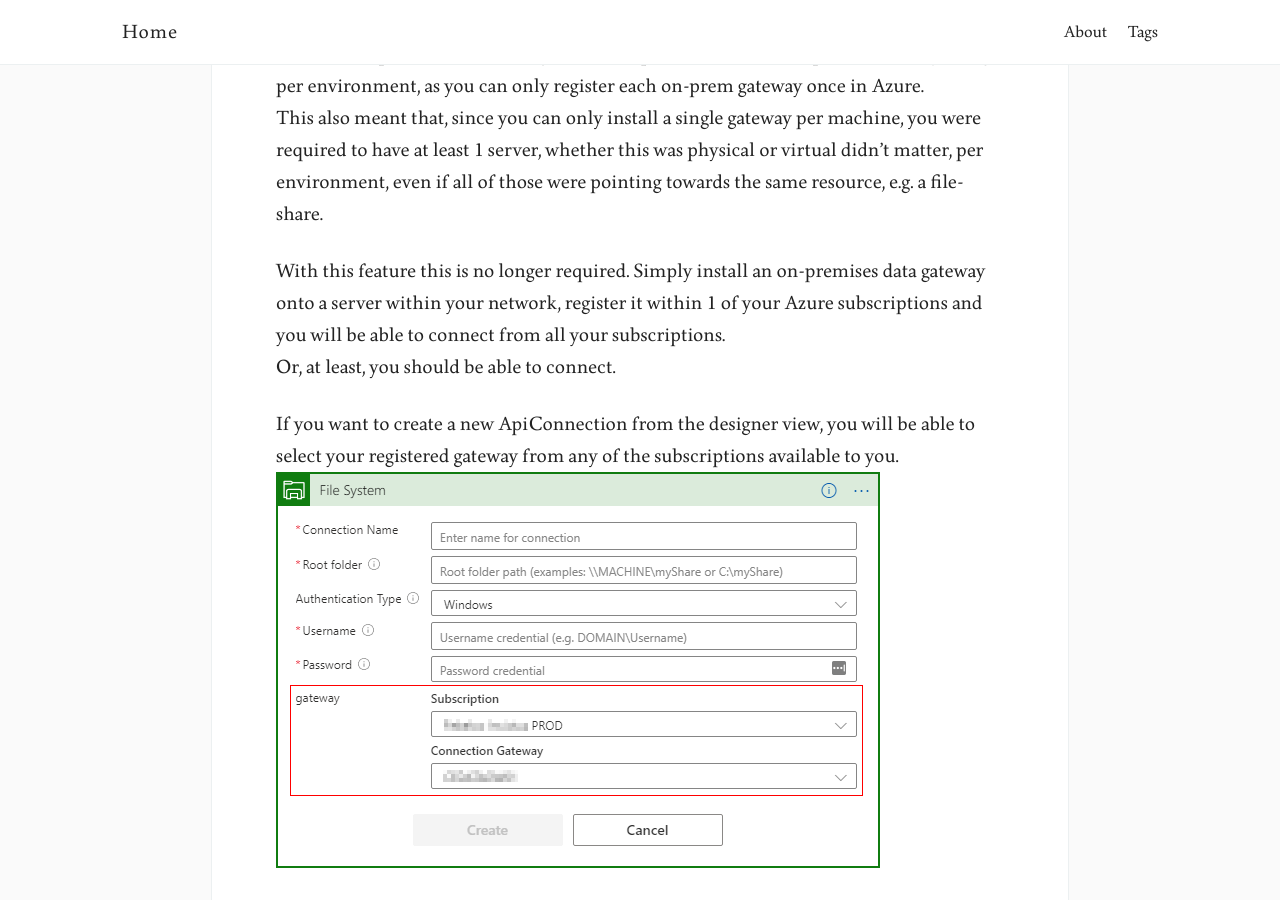
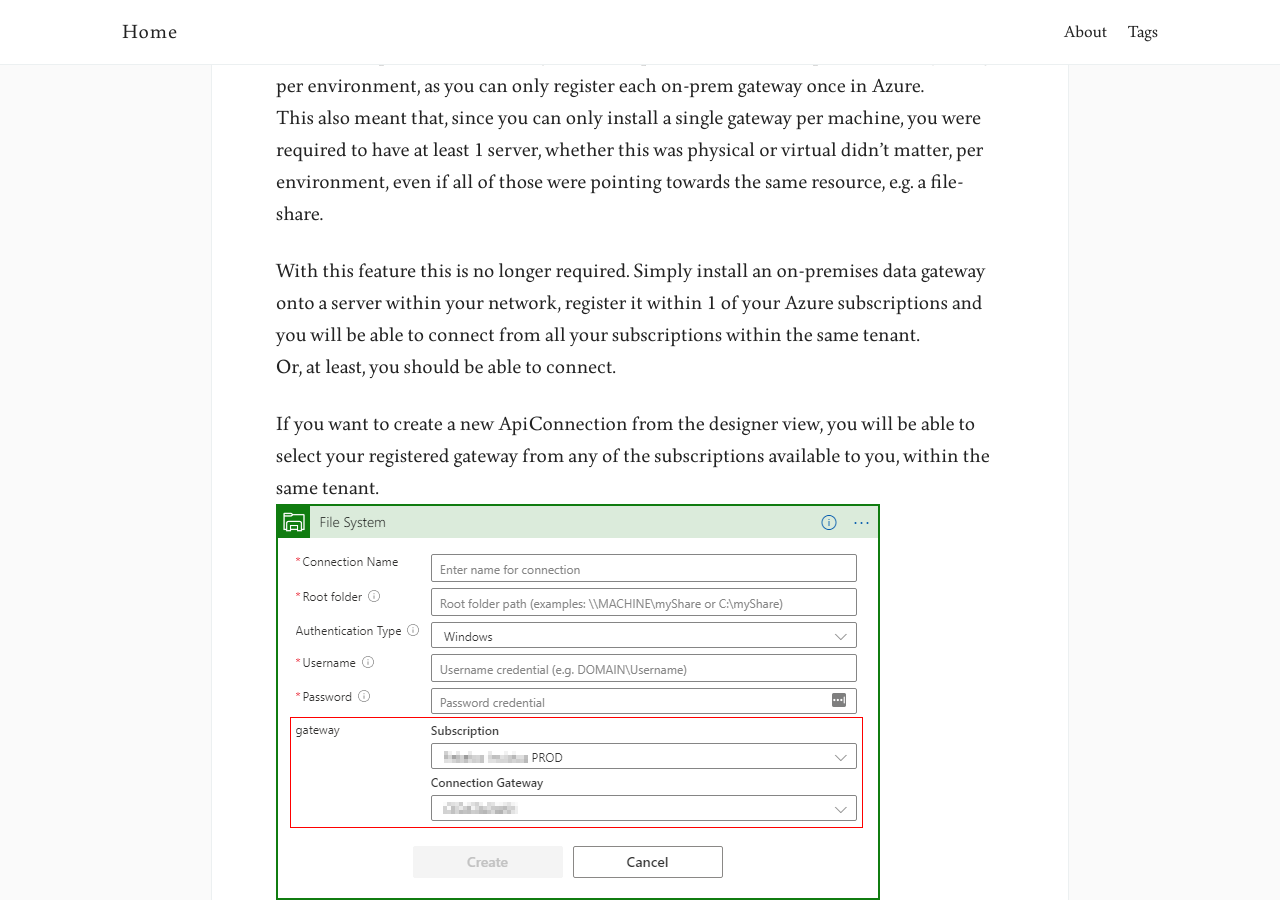
Before and after one commit to mbraekman/mbraekman.github.io, a Jekyll site: the page built from _posts/2020-06-20-Logic App On-Premises Data Gateway.md, in a window 1280 px wide and 900 px high, scrolled down 4389 px. Built offline with Jekyll 4.4.1, drawn with Linux system fonts in a browser that asks for light colours.

Commit message:
Small update
Point out sharing the opdg across subscriptions is only possible for subscriptions within the same tenant.

```diff
--- a/_posts/2020-06-20-Logic App On-Premises Data Gateway.md
+++ b/_posts/2020-06-20-Logic App On-Premises Data Gateway.md
@@ -70,10 +70,10 @@ While at first glance this seems to be something trivial, it is in fact a very u
 Before this feature was made available whenever you wanted to separate your resources into different subscriptions based on the environment and if these resources required access to on-premises resources, you were required to install 1 on-premises data gateway per environment, as you can only register each on-prem gateway once in Azure.
 This also meant that, since you can only install a single gateway per machine, you were required to have at least 1 server, whether this was physical or virtual didn't matter, per environment, even if all of those were pointing towards the same resource, e.g. a file-share.
 
-With this feature this is no longer required. Simply install an on-premises data gateway onto a server within your network, register it within 1 of your Azure subscriptions and you will be able to connect from all your subscriptions.
+With this feature this is no longer required. Simply install an on-premises data gateway onto a server within your network, register it within 1 of your Azure subscriptions and you will be able to connect from all your subscriptions within the same tenant.
 Or, at least, you should be able to connect.
 
-If you want to create a new ApiConnection from the designer view, you will be able to select your registered gateway from any of the subscriptions available to you.
+If you want to create a new ApiConnection from the designer view, you will be able to select your registered gateway from any of the subscriptions available to you, within the same tenant.
 ![Support on multiple subscriptions](../../../../img/posts/azure-logic-app-on-premises-data-gateway/new-api-connection-multiple-subscriptions.png)
 
 However, if you've registered the on-premises data gateway within a subscription that hasn't been used for anything else yet, you might run into the following error-message when attempting to create an ApiConnection:
```
